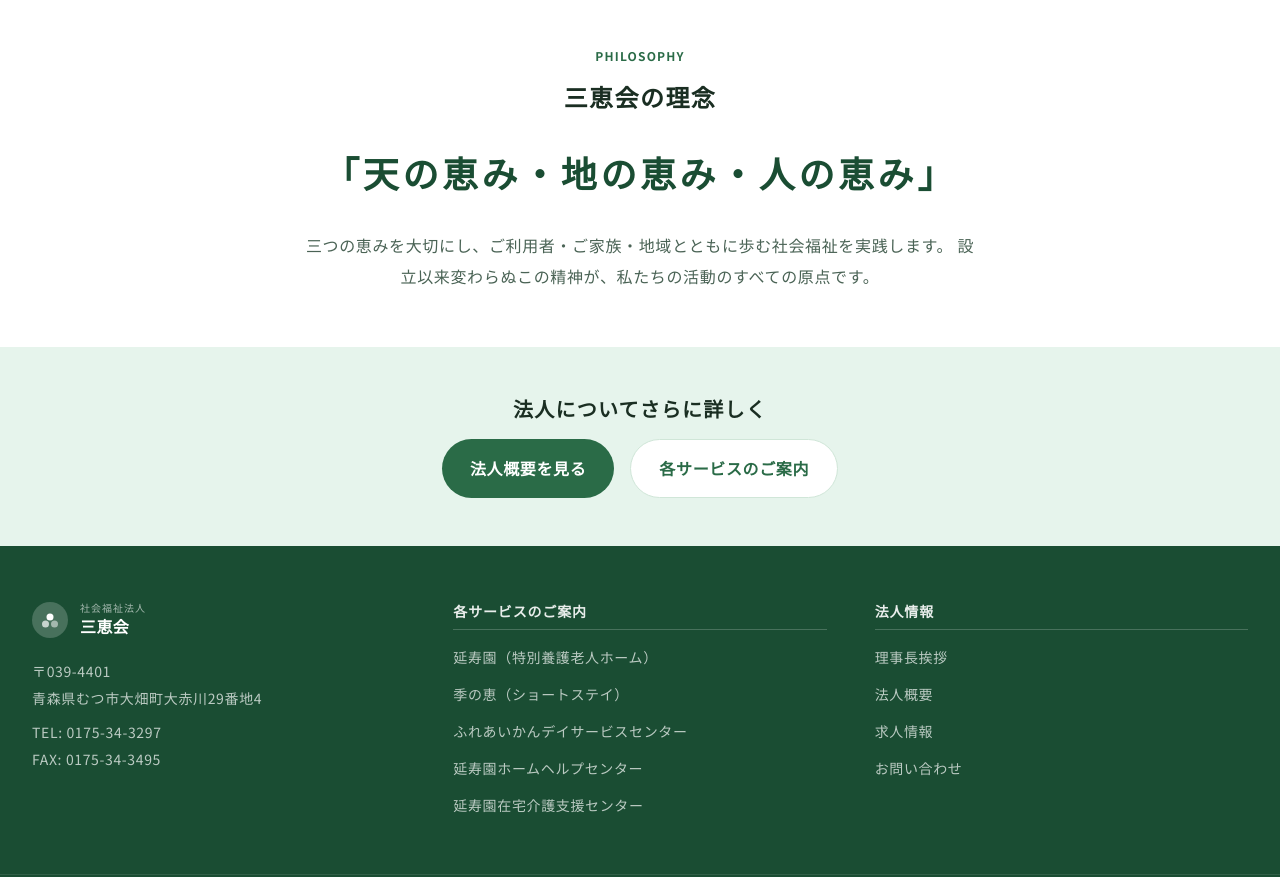
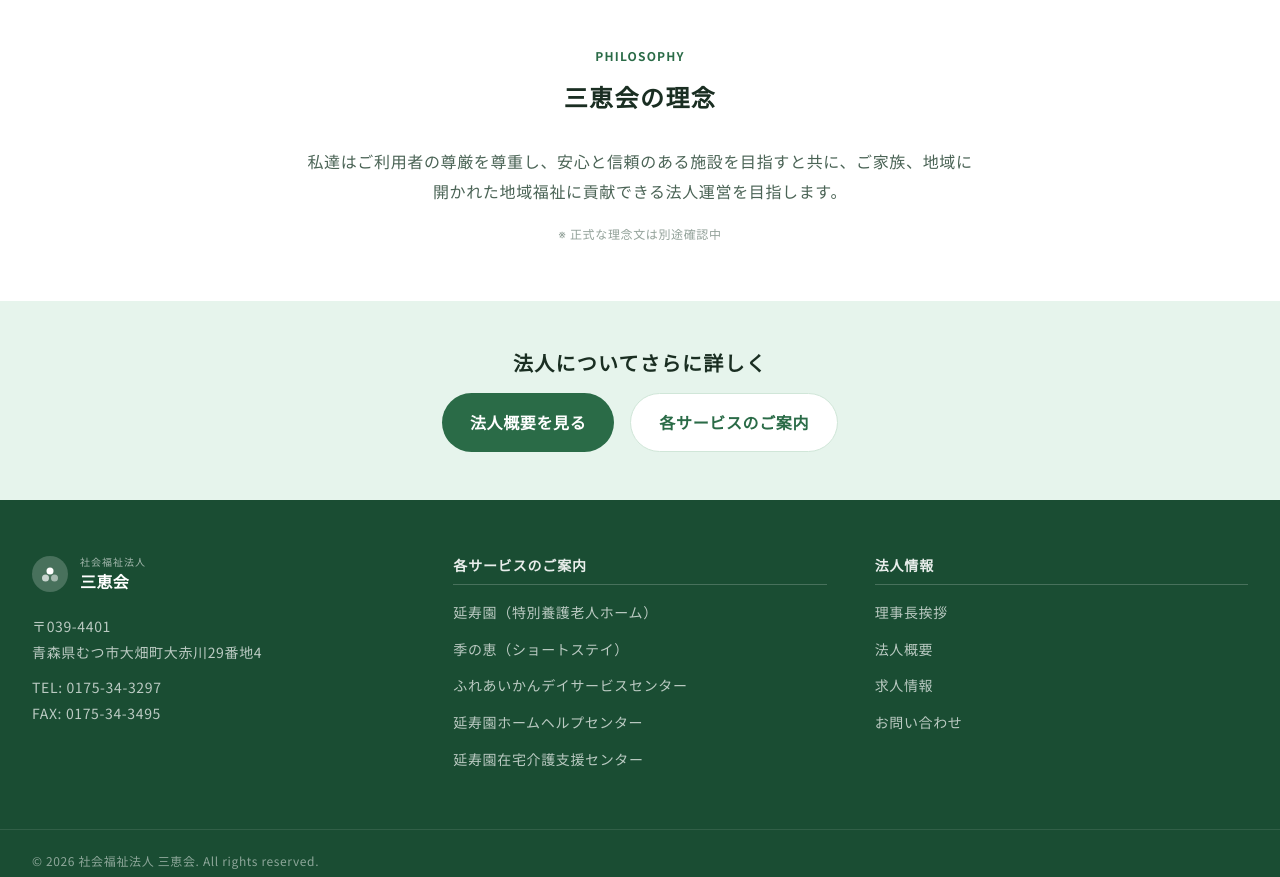
Before and after one commit to shonaka-create/shonaka-create-demo007, a Next.js app: page /greeting in a window 1280 px wide. Shown: the part 1340-2217 px from the top of the page. Built offline with nearby package versions, Linux system fonts and the light colour scheme.

Commit message:
Replace philosophy tagline with draft text from reference site

```diff
--- a/app/about/page.tsx
+++ b/app/about/page.tsx
@@ -89,6 +89,10 @@ export default function AboutPage() {
             <h2 className="text-3xl sm:text-4xl font-bold text-ink mb-6">
               法人の理念
             </h2>
+            <p className="text-ink-muted leading-loose text-base">
+              私達はご利用者の尊厳を尊重し、安心と信頼のある施設を目指すと共に、ご家族、地域に開かれた地域福祉に貢献できる法人運営を目指します。
+            </p>
+            <p className="text-xs text-ink-muted/60 mt-3">※ 正式な理念文は別途確認中</p>
           </div>
 
           <div className="grid grid-cols-1 md:grid-cols-3 gap-6 max-w-4xl mx-auto">
--- a/app/greeting/page.tsx
+++ b/app/greeting/page.tsx
@@ -86,14 +86,11 @@ export default function GreetingPage() {
       <section className="bg-surface py-14">
         <div className="max-w-4xl mx-auto px-4 sm:px-6 lg:px-8 text-center">
           <p className="text-primary text-xs font-bold tracking-widest uppercase mb-3">Philosophy</p>
-          <h2 className="text-2xl font-bold text-ink mb-6">三恵会の理念</h2>
-          <p className="text-3xl sm:text-4xl font-bold text-primary-dark mb-6 tracking-widest">
-            「天の恵み・地の恵み・人の恵み」
+          <h2 className="text-2xl font-bold text-ink mb-8">三恵会の理念</h2>
+          <p className="text-ink-muted leading-loose max-w-2xl mx-auto text-base">
+            私達はご利用者の尊厳を尊重し、安心と信頼のある施設を目指すと共に、ご家族、地域に開かれた地域福祉に貢献できる法人運営を目指します。
           </p>
-          <p className="text-ink-muted leading-loose max-w-2xl mx-auto">
-            三つの恵みを大切にし、ご利用者・ご家族・地域とともに歩む社会福祉を実践します。
-            設立以来変わらぬこの精神が、私たちの活動のすべての原点です。
-          </p>
+          <p className="text-xs text-ink-muted/60 mt-4">※ 正式な理念文は別途確認中</p>
         </div>
       </section>
 
```
